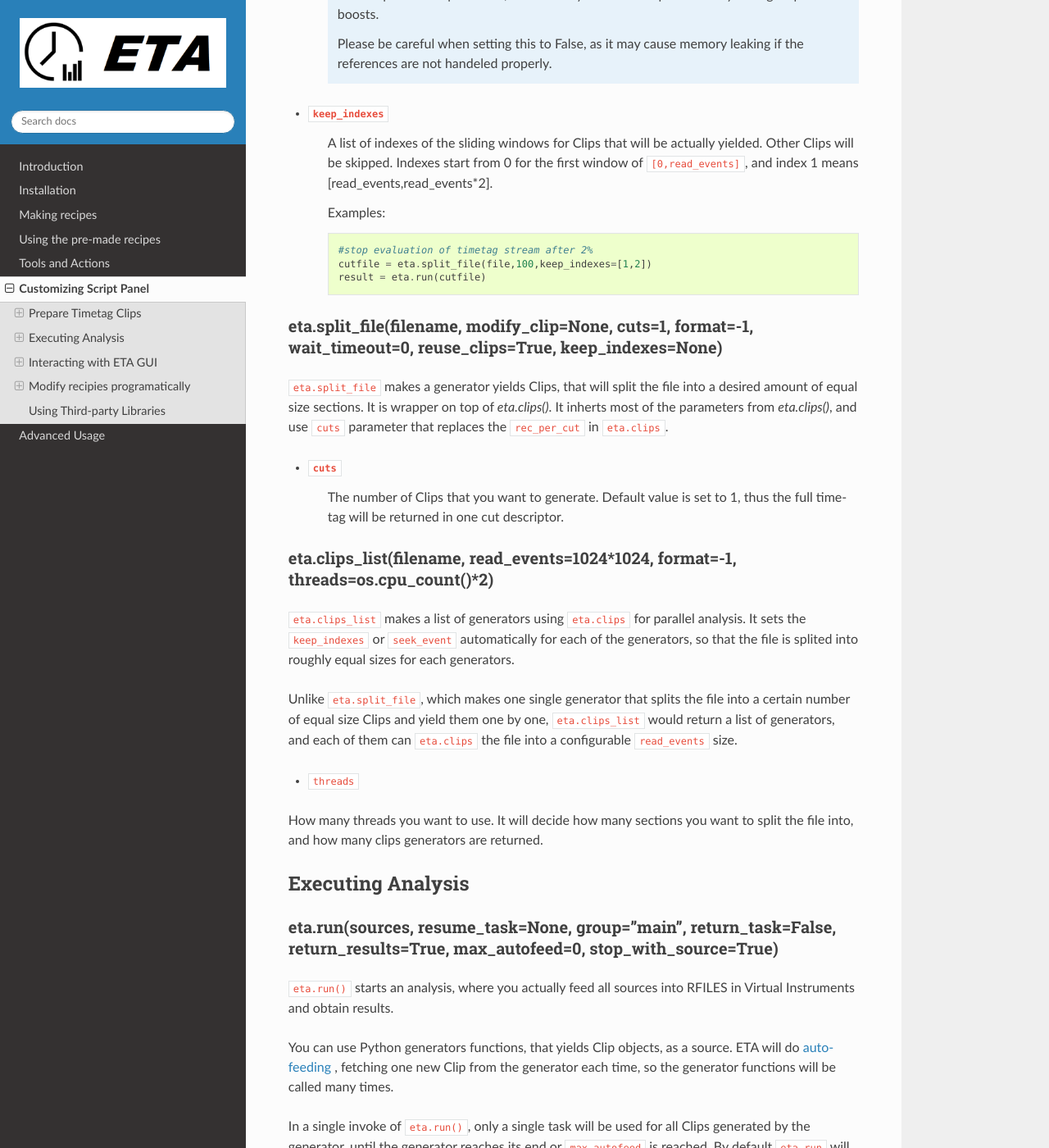
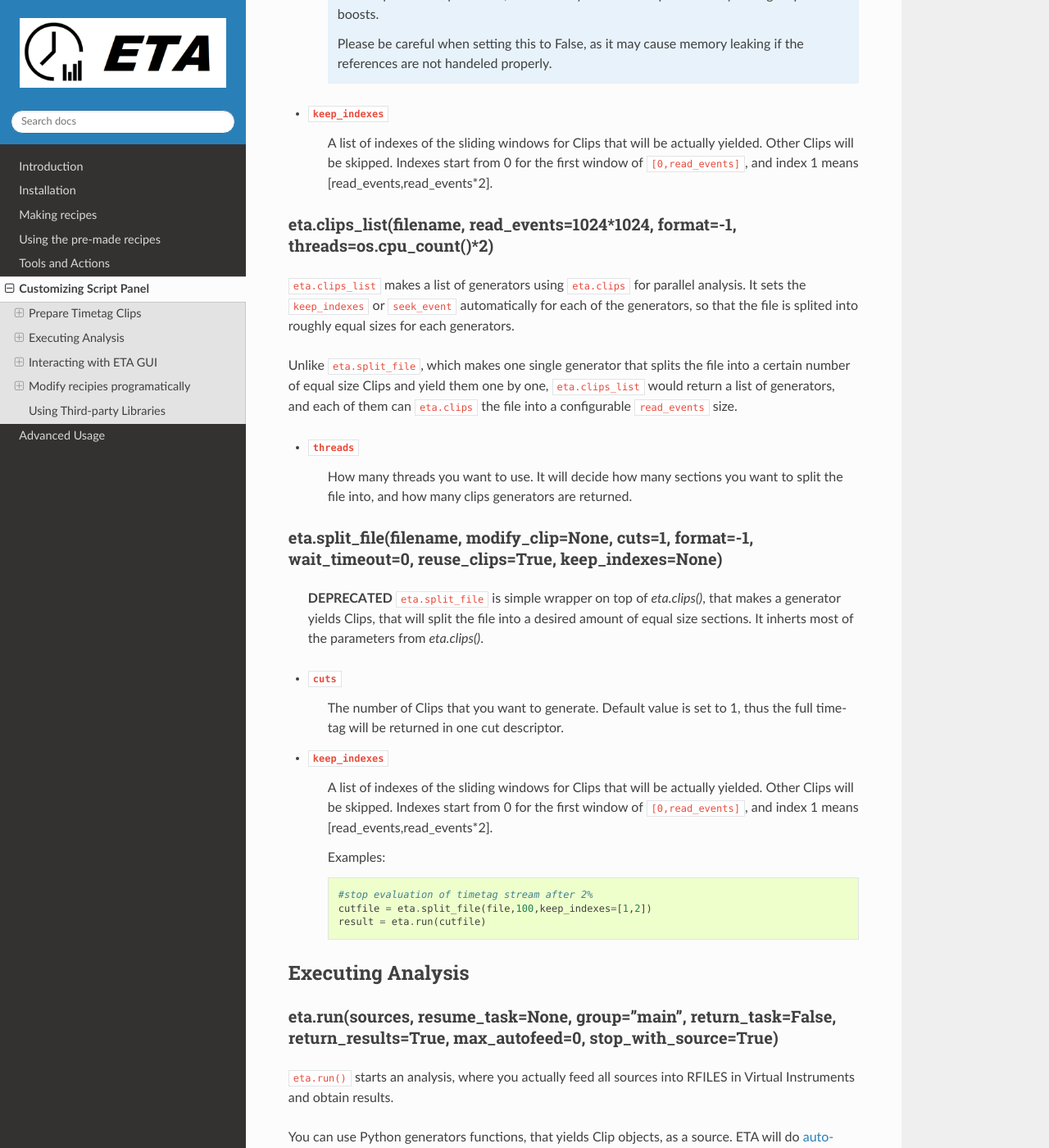
Before and after one commit to timetag/timetag.github.io, a Sphinx documentation site: the page built from docs/python.rst, in a window 1280 px wide and 1400 px high, scrolled down 3890 px. Shown: the whole window at 82% size. Built offline with Sphinx 7.4.7 and the Read the Docs theme 2.0.0, drawn with Linux system fonts in a browser that asks for light colours; some of the changed lines change nothing that is shown.

Commit message:
Update python.rst

```diff
--- a/docs/python.rst
+++ b/docs/python.rst
@@ -100,6 +100,28 @@ eta.clips(filename, modify_clip=None, read_events=1024*1024*10, seek_event=-1, f
 - ``keep_indexes``
     A list of indexes of the sliding windows for Clips that will be actually yielded. Other Clips will be skipped. Indexes start from 0 for the first window of ``[0,read_events]``, and index 1 means [read_events,read_events*2].
 
+
+eta.clips_list(filename, read_events=1024*1024, format=-1, threads=os.cpu_count()*2)
+......
+``eta.clips_list`` makes a list of generators using ``eta.clips`` for parallel analysis. It sets the ``keep_indexes`` or ``seek_event`` automatically for each of the generators, so that the file is splited into roughly equal sizes for each generators.
+
+Unlike ``eta.split_file``, which makes one single generator that splits the file into a certain number of equal size Clips and yield them one by one, ``eta.clips_list`` would return a list of generators, and each of them can ``eta.clips`` the file into a configurable ``read_events`` size.
+
+- ``threads``
+    How many threads you want to use. It will decide how many sections you want to split the file into, and how many clips generators are returned.
+
+
+eta.split_file(filename,  modify_clip=None, cuts=1, format=-1, wait_timeout=0, reuse_clips=True, keep_indexes=None)
+......
+
+ **DEPRECATED** ``eta.split_file``  is simple wrapper on top of `eta.clips()`, that makes a generator yields Clips, that will split the file into a desired amount of equal size sections. It inherts most of the parameters from `eta.clips()`.
+
+- ``cuts``
+    The number of Clips that you want to generate. Default value is set to 1, thus the full time-tag will be returned in one cut descriptor.
+
+- ``keep_indexes``
+    A list of indexes of the sliding windows for Clips that will be actually yielded. Other Clips will be skipped. Indexes start from 0 for the first window of ``[0,read_events]``, and index 1 means [read_events,read_events*2].
+
     Examples:
 
     .. code-block:: python
@@ -108,23 +130,6 @@ eta.clips(filename, modify_clip=None, read_events=1024*1024*10, seek_event=-1, f
         cutfile = eta.split_file(file,100,keep_indexes=[1,2])
         result = eta.run(cutfile)
 
-
-eta.split_file(filename,  modify_clip=None, cuts=1, format=-1, wait_timeout=0, reuse_clips=True, keep_indexes=None)
-......
-
-``eta.split_file`` makes a generator yields Clips, that will split the file into a desired amount of equal size sections. It is wrapper on top of `eta.clips()`. It inherts most of the parameters from `eta.clips()`, and use ``cuts`` parameter that replaces the ``rec_per_cut`` in ``eta.clips``.
-
-- ``cuts``
-    The number of Clips that you want to generate. Default value is set to 1, thus the full time-tag will be returned in one cut descriptor.
-
-eta.clips_list(filename, read_events=1024*1024, format=-1, threads=os.cpu_count()*2)
-......
-``eta.clips_list`` makes a list of generators using ``eta.clips`` for parallel analysis. It sets the ``keep_indexes`` or ``seek_event`` automatically for each of the generators, so that the file is splited into roughly equal sizes for each generators.
-
-Unlike ``eta.split_file``, which makes one single generator that splits the file into a certain number of equal size Clips and yield them one by one, ``eta.clips_list`` would return a list of generators, and each of them can ``eta.clips`` the file into a configurable ``read_events`` size.
-
-- ``threads``
-How many threads you want to use. It will decide how many sections you want to split the file into, and how many clips generators are returned.
 
 Executing Analysis
 -----
```
